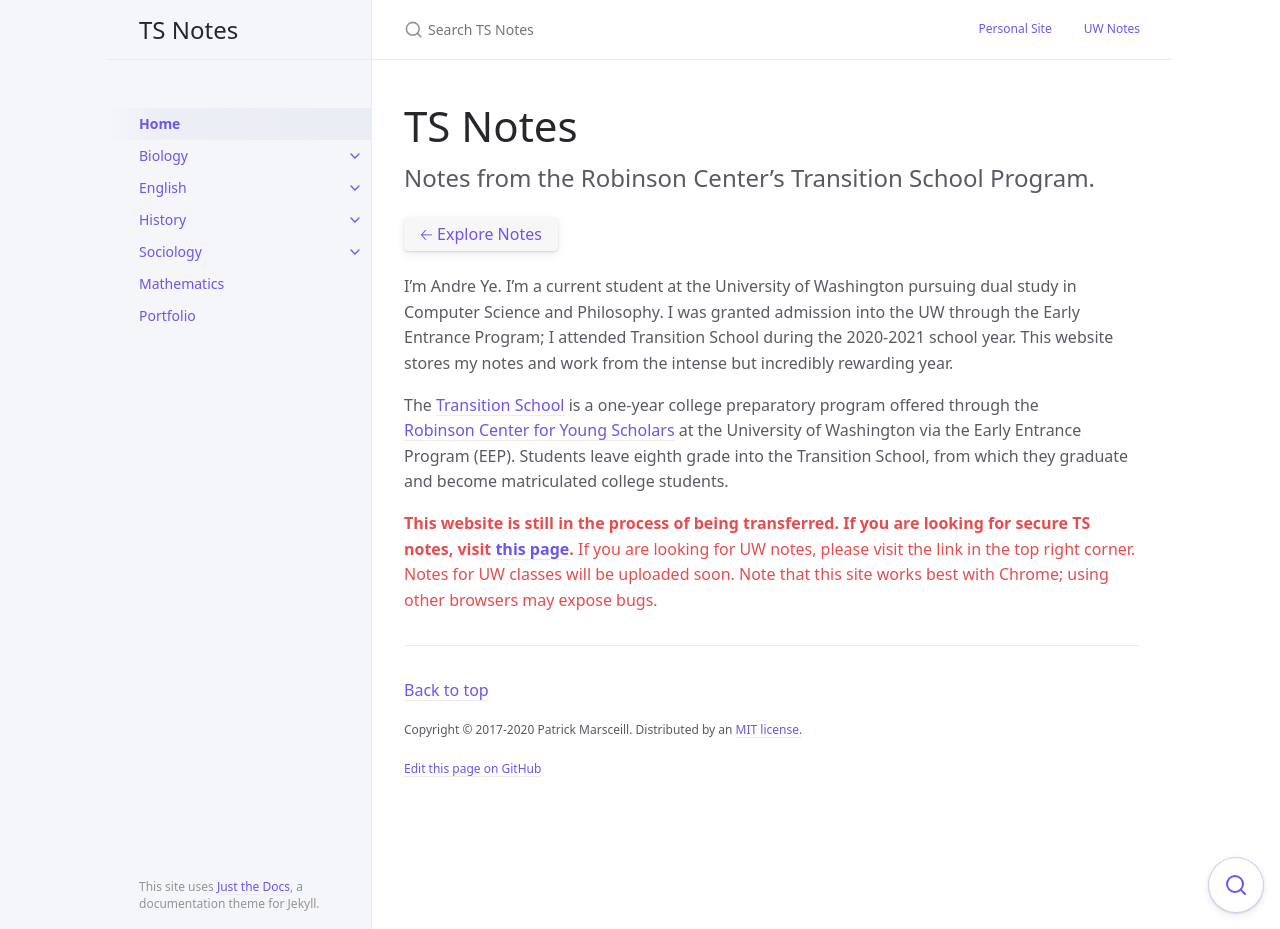
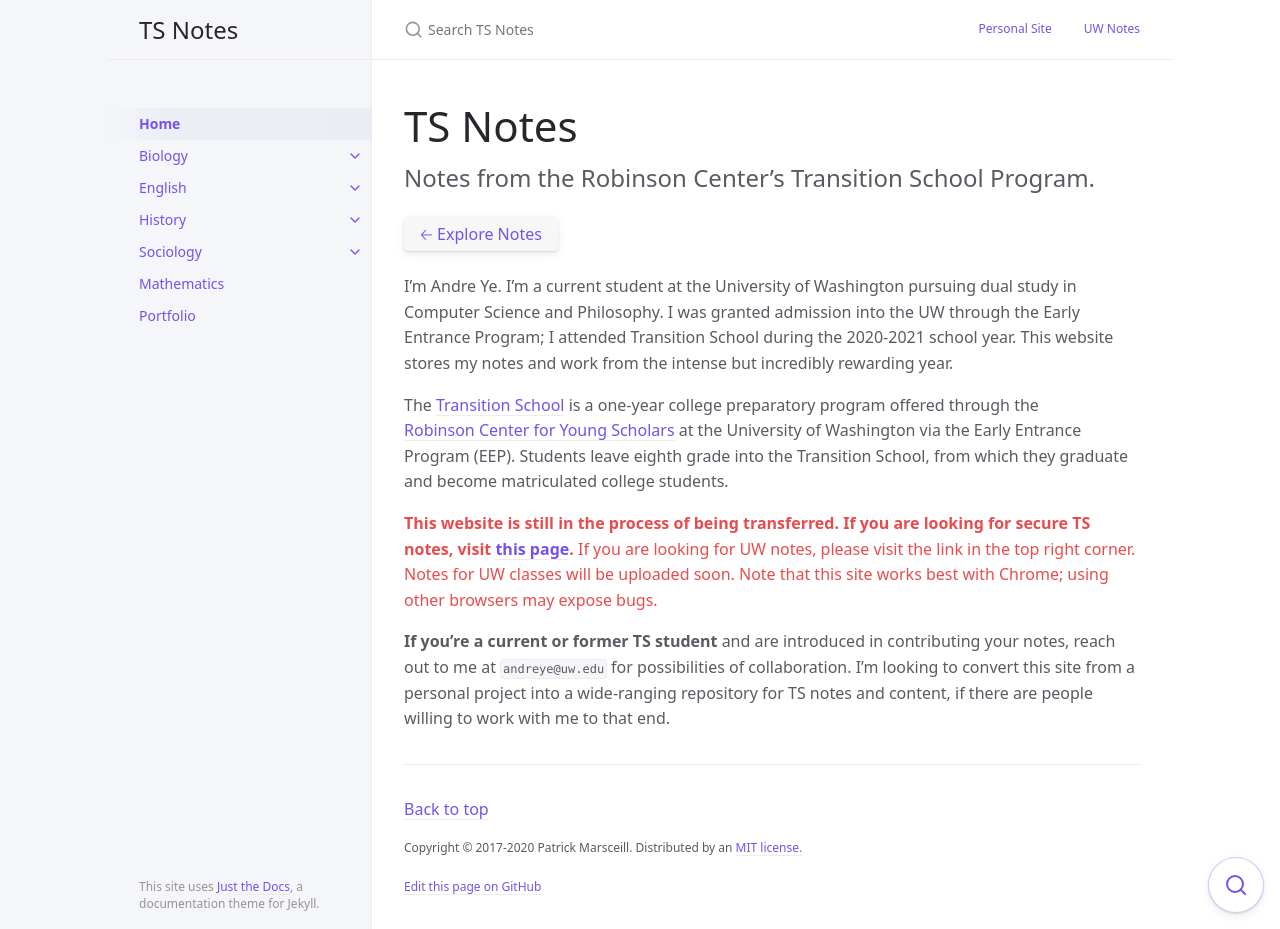
Before and after one commit to andre-ye/ts, a Jekyll site: the page built from index.md, in a window 1280 px wide and 929 px high. Built offline with Jekyll 4.4.1, drawn with Linux system fonts in a browser that asks for light colours; nearby versions of some CDN libraries.

Commit message:
Update index.md

```diff
--- a/index.md
+++ b/index.md
@@ -20,3 +20,5 @@ The [Transition School](https://robinsoncenter.uw.edu/programs/transition-school
 
 **This website is still in the process of being transferred. If you are looking for secure TS notes, visit [this page](https://andre-ye.github.io/ts-notes).** If you are looking for UW notes, please visit the link in the top right corner. Notes for UW classes will be uploaded soon. Note that this site works best with Chrome; using other browsers may expose bugs.
 {: .text-red-200}
+
+**If you're a current or former TS student** and are introduced in contributing your notes, reach out to me at `andreye@uw.edu` for possibilities of collaboration. I'm looking to convert this site from a personal project into a wide-ranging repository for TS notes and content, if there are people willing to work with me to that end.
```
